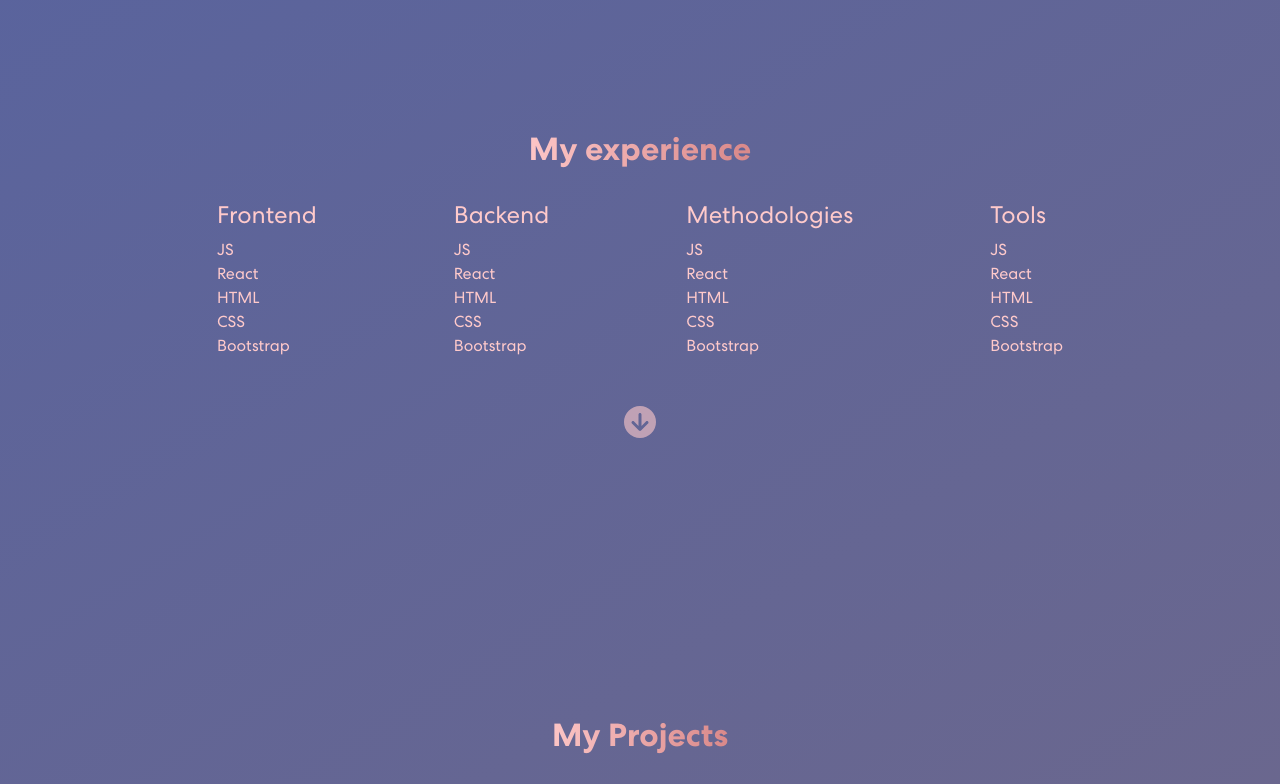
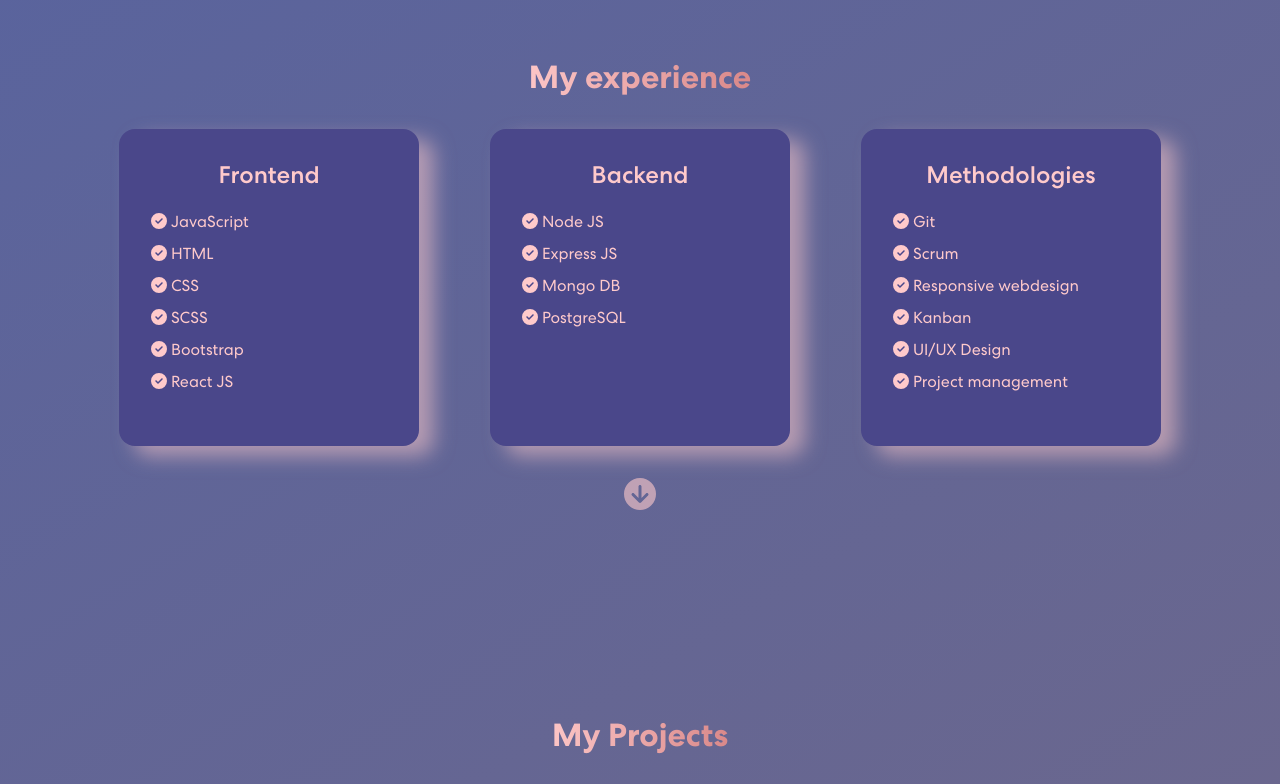
Before and after one commit to mae-rwen/personalPortfolio, a React (Create React App) app: page / in a window 1280 px wide. Shown: the part 1780-2564 px from the top of the page. Built offline with nearby package versions, Linux system fonts and the light colour scheme; grey boxes are pictures that could not be loaded.

Commit message:
my experience done

```diff
--- a/src/components/ContactMe/_contacMe.scss
+++ b/src/components/ContactMe/_contactMe.scss
@@ -8,7 +8,7 @@
     .contactOption {
       display: flex;
       flex-direction: column;
-      border-radius: 10%;
+      border-radius: 1em;
       background: $GF2;
       width: 250px;
       min-height: 150px;
--- a/src/components/Header/_header.scss
+++ b/src/components/Header/_header.scss
@@ -1,8 +1,7 @@
 header {
   background-position: top center;
-  background-size: auto;
+  background-size: cover;
   background-repeat: no-repeat;
-  min-width: 100vw;
   .headerMain {
     display: flex;
     flex-direction: row;
--- a/src/components/MyExperience/MyExperience.js
+++ b/src/components/MyExperience/MyExperience.js
@@ -1,4 +1,7 @@
-import { faCircleArrowDown } from "@fortawesome/free-solid-svg-icons";
+import {
+  faCircleArrowDown,
+  faCircleCheck,
+} from "@fortawesome/free-solid-svg-icons";
 import { FontAwesomeIcon } from "@fortawesome/react-fontawesome";
 
 export default function MyExperience({ myExperience, gotoMyProjects }) {
@@ -7,48 +10,91 @@ export default function MyExperience({ myExperience, gotoMyProjects }) {
       <div className="myExperience" ref={myExperience}>
         <h2 className="sectionHeader">My experience</h2>
         <div className="stack">
-          <div>
+          <div className="cardStyle">
             <h4>Frontend</h4>
             <ul>
-              <li>JS</li>
-              <li>React</li>
-              <li>HTML</li>
-              <li>CSS</li>
-              <li>Bootstrap</li>
+              <li>
+                {" "}
+                <FontAwesomeIcon icon={faCircleCheck} /> JavaScript
+              </li>
+              <li>
+                {" "}
+                <FontAwesomeIcon icon={faCircleCheck} /> HTML
+              </li>
+              <li>
+                {" "}
+                <FontAwesomeIcon icon={faCircleCheck} /> CSS
+              </li>
+              <li>
+                {" "}
+                <FontAwesomeIcon icon={faCircleCheck} /> SCSS
+              </li>
+              <li>
+                {" "}
+                <FontAwesomeIcon icon={faCircleCheck} /> Bootstrap
+              </li>
+              <li>
+                {" "}
+                <FontAwesomeIcon icon={faCircleCheck} /> React JS
+              </li>
             </ul>
           </div>
-          <div>
+          <div className="cardStyle">
             <h4>Backend</h4>
             <ul>
-              <li>JS</li>
-              <li>React</li>
-              <li>HTML</li>
-              <li>CSS</li>
-              <li>Bootstrap</li>
+              <li>
+                {" "}
+                <FontAwesomeIcon icon={faCircleCheck} /> Node JS
+              </li>
+              <li>
+                {" "}
+                <FontAwesomeIcon icon={faCircleCheck} /> Express JS
+              </li>
+              <li>
+                {" "}
+                <FontAwesomeIcon icon={faCircleCheck} /> Mongo DB
+              </li>
+              <li>
+                {" "}
+                <FontAwesomeIcon icon={faCircleCheck} /> PostgreSQL
+              </li>
             </ul>
           </div>
-          <div>
+          <div className="cardStyle">
             <h4>Methodologies</h4>
             <ul>
-              <li>JS</li>
-              <li>React</li>
-              <li>HTML</li>
-              <li>CSS</li>
-              <li>Bootstrap</li>
-            </ul>
-          </div>
-          <div>
-            <h4>Tools</h4>
-            <ul>
-              <li>JS</li>
-              <li>React</li>
-              <li>HTML</li>
-              <li>CSS</li>
-              <li>Bootstrap</li>
+              <li>
+                {" "}
+                <FontAwesomeIcon icon={faCircleCheck} /> Git
+              </li>
+              <li>
+                {" "}
+                <FontAwesomeIcon icon={faCircleCheck} /> Scrum
+              </li>
+              <li>
+                {" "}
+                <FontAwesomeIcon icon={faCircleCheck} /> Responsive webdesign
+              </li>
+              <li>
+                {" "}
+                <FontAwesomeIcon icon={faCircleCheck} /> Kanban
+              </li>
+              <li>
+                {" "}
+                <FontAwesomeIcon icon={faCircleCheck} /> UI/UX Design
+              </li>
+              <li>
+                {" "}
+                <FontAwesomeIcon icon={faCircleCheck} /> Project management
+              </li>
             </ul>
           </div>
         </div>
-        <FontAwesomeIcon icon={faCircleArrowDown} className="goFurther" onClick={gotoMyProjects}/>
+        <FontAwesomeIcon
+          icon={faCircleArrowDown}
+          className="goFurther"
+          onClick={gotoMyProjects}
+        />
       </div>
     </>
   );
--- a/src/components/MyExperience/_myExperience.scss
+++ b/src/components/MyExperience/_myExperience.scss
@@ -3,11 +3,27 @@
   .stack {
     width: 100%;
     display: flex;
-    flex-direction: row;
+    flex-flow: row wrap;
     justify-content: space-evenly;
-    ul {
-      text-decoration: none;
-      padding: 0;
+    gap: 2em;
+    div {
+      display: flex;
+      flex-direction: column;
+
+
+      padding: 2em;
+      width: 300px;
+      gap: 0.5em;
+
+      h4 {
+        align-self: center;
+        font-family: "Centra-Medium";
+      }
+      ul {
+        list-style: none;
+        padding: 0;
+        line-height: 2em;
+      }
     }
   }
 }
--- a/src/components/generalComponents/_portfolio.scss
+++ b/src/components/generalComponents/_portfolio.scss
@@ -1,11 +1,8 @@
 .main {
-  //    border: $border2;
-  //margin: 2em auto;
   display: flex;
   flex-direction: column;
   gap: 2em;
   > * {
-    //border: $border2;
     min-height: 100vh;
     display: flex;
     flex-direction: column;
@@ -22,6 +19,16 @@
     color: transparent;
     -moz-background-clip: text;
     -webkit-background-clip: text;
+    transition: all 0.3s ease-in-out;
+    &:hover {
+      cursor: pointer;
+      background: linear-gradient(90.21deg, $GF1, $GF0 90.58%);
+      background-size: contain;
+      color: transparent;
+      -moz-background-clip: text;
+      -webkit-background-clip: text;
+      transform: scale(1.1);
+    }
   }
   .goFurther {
     padding-top: 1em;
@@ -49,6 +56,19 @@
   }
 }
 
+.cardStyle {
+  border-radius: 1em;
+  background: $GF2;
+  transition: all 0.5s ease-in-out;
+  filter: drop-shadow(15px 10px 10px $GF8);
+  &:hover {
+    cursor: pointer;
+    background: $GF8;
+    color: $GF2;
+    filter: drop-shadow(15px 10px 10px $GF2);
+  }
+}
+
 @media only screen and (max-width: 1500px) {
   .main {
     > * {
--- a/src/styles/styles.scss
+++ b/src/styles/styles.scss
@@ -9,6 +9,7 @@ $GF5: #081448;
 
 $GF6: #da8a8b49;
 $GF7: #4a478a42;
+$GF8: #ffcacb87;
 
 $primary: $GF1;
 $dark: $GF5;
@@ -25,7 +26,7 @@ $border5: 2px solid $GF5;
 @import "../components/AboutMe/aboutMe";
 @import "../components/MyExperience/myExperience";
 @import "../components/MyProjects/myProjects";
-@import "../components/ContactMe/contacMe";
+@import "../components/ContactMe/contactMe";
 @import "../components/generalComponents/footer";
 
 @import "~bootstrap/scss/bootstrap";
```
Also changed, not shown: src/styles/styles.css, 1 other file (tests, documents, lock files or other folders).
